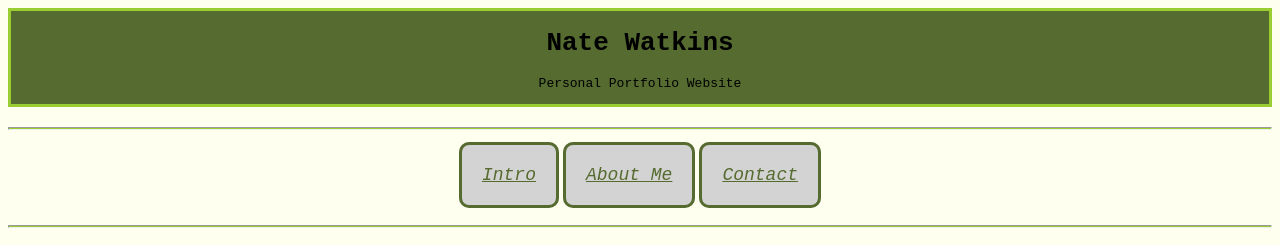
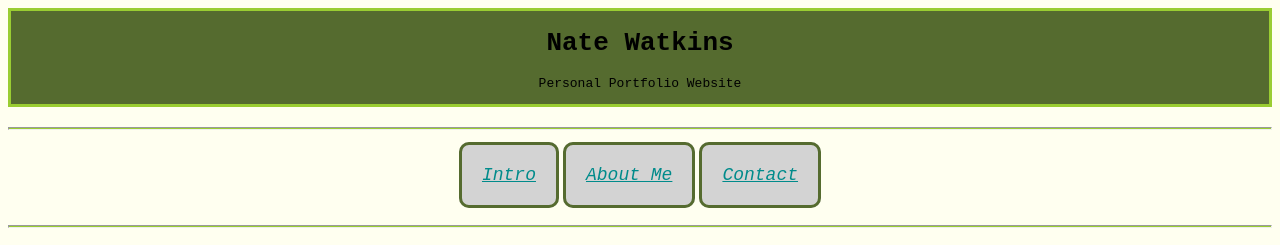
Before and after one commit to nw-nine/myWebsite, a plain HTML site: page index.html in a window 1280 px wide. Shown: the top 245 px of the page. Drawn offline with Linux system fonts and the light colour scheme.

Commit message:
Update style.css

```diff
--- a/style.css
+++ b/style.css
@@ -99,6 +99,23 @@ html {
   font-family: monospace;
 }
 
+a {
+  font-size: 18px;
+  font-family: monospace;
+}
+
+a:link {
+  color: darkcyan;
+}
+
+a:visited {
+  color: rebeccapurple;
+}
+
+a:hover {
+  color: darkgoldenrod;
+}
+
 .footer {
   margin: 20px 0px 0px 0px;
   background-color: darkolivegreen;
```
